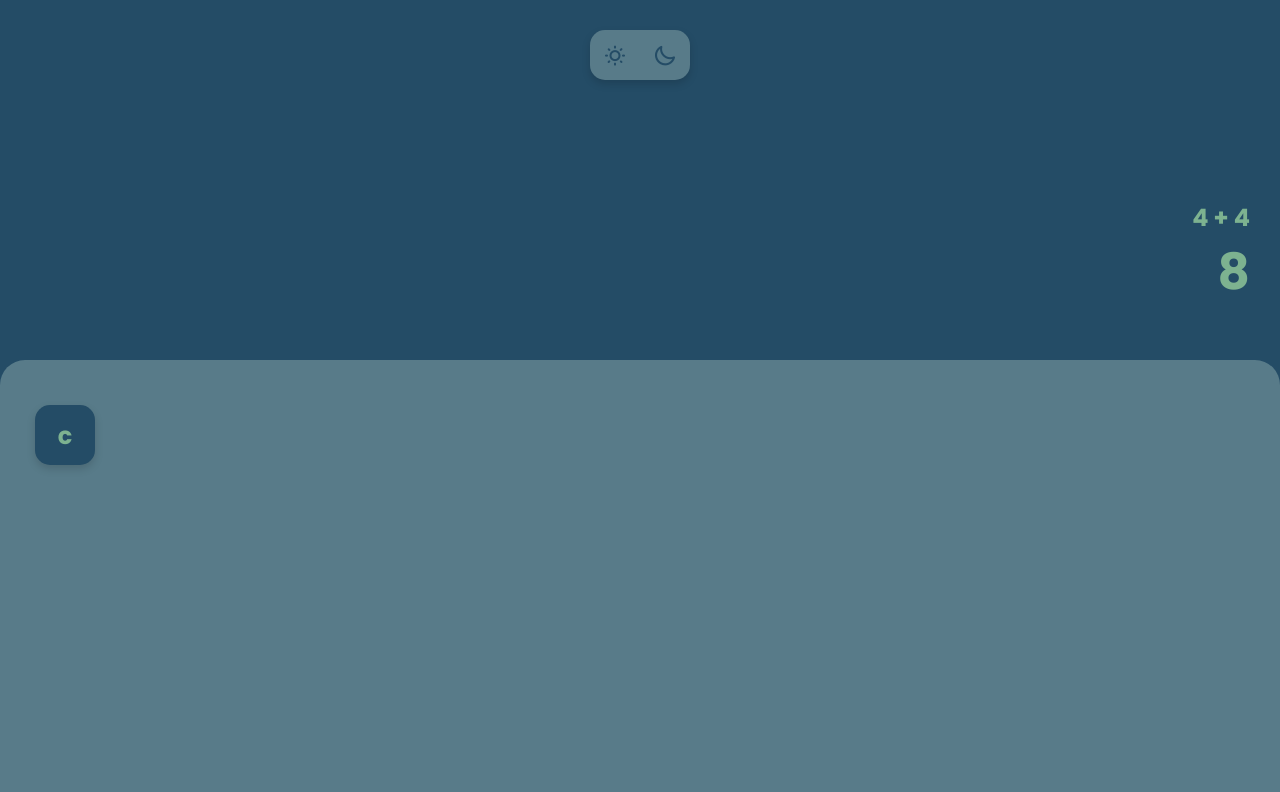
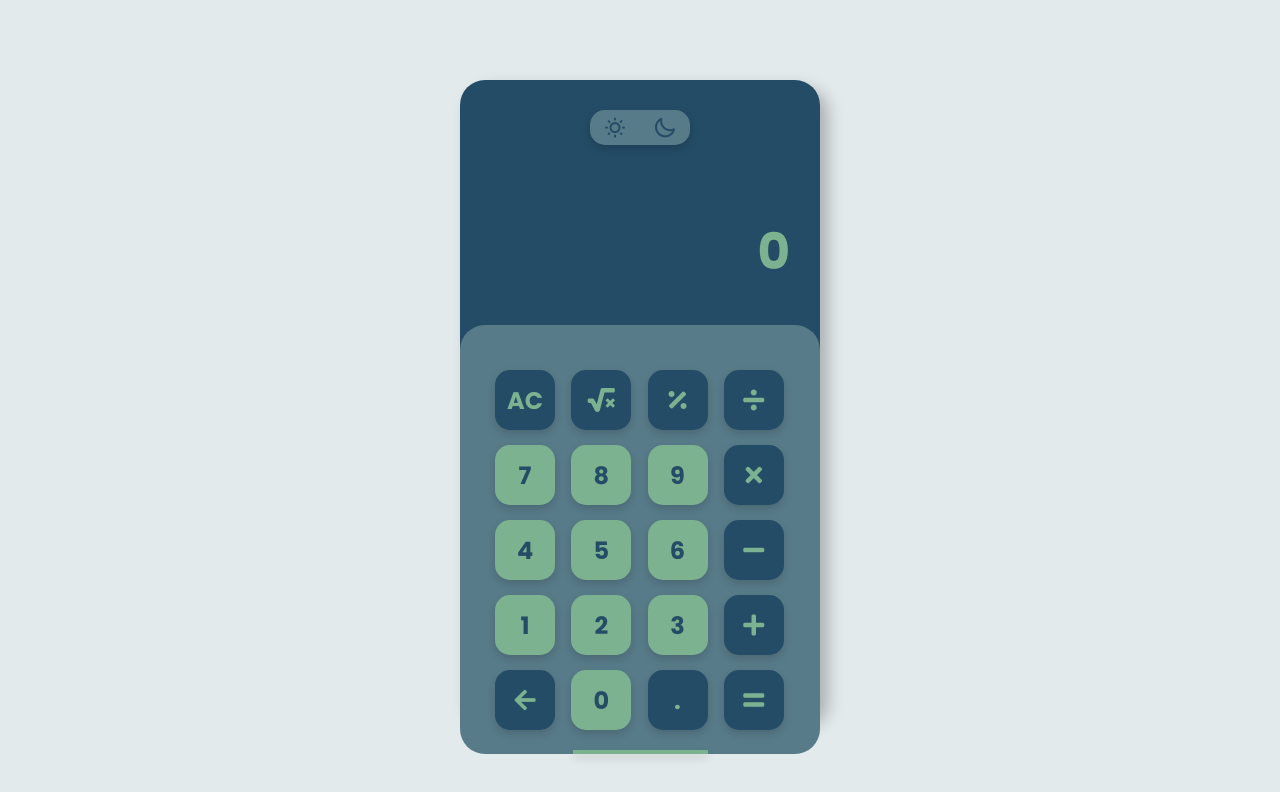
Before and after one commit to stagbont/Calculator, a plain HTML site: page index.html in a window 1280 px wide. Drawn offline with nearby package versions, Linux system fonts and the light colour scheme.

Commit message:
Done with the Calculator Interface

```diff
--- a/asset/css/style.css
+++ b/asset/css/style.css
@@ -16,10 +16,20 @@ li {
     list-style: none;
 }
 
+.main__container {
+    display: flex;
+    justify-content: center;
+    align-items: center;
+    background-color: #e3eaec;
+    height: 100vh;
+}
+
 main {
-    display: block;
-    height: 100vh;
-    background-color: #B5C7CC;
+    display: flex;
+    height: 80vh;
+    width: 360px;
+    box-shadow: 8px 8px 16px rgba(0, 0, 0, 0.25);
+    border-radius: 25px;
 }
 
 /* Calculator Background */
@@ -28,7 +38,9 @@ main {
     flex-direction: column;
     background-color: var(--primary-color);
     padding-top: 30px;
-    height: 100vh;
+    height: 80vh;
+    width: 100%;
+    border-radius: 25px;
 }
 
 /* Day / Night container */
@@ -77,12 +89,14 @@ main {
     color: var(--secondary-color);
 }
 
-
+/* Active selector */
+.dayornight__active {
+    background-color: var();
+}
 
 
 /* Display Area */
 .display__area {
-    padding-top: 90px;
     padding-right: 30px;
     display: flex;
     flex-direction: column;
@@ -98,24 +112,25 @@ main {
 
 .expression__line {
     font-size: 24px;
+    height: 40px;
 }
 
 .input__line {
     font-size: 50px;
+    height: 80px;
 }
 
 
 
 /* Keypads */
 .keypad__background {
-    position: absolute;
+    position: relative;
     bottom: 0;
     left: 0;
-    width: 100%;
-    height: 55vh;
+    width: 360px;
+    height: 65vh;
     background-color: var(--primary-secondary-color);
-    border-top-left-radius: 25px;
-    border-top-right-radius: 25px;
+    border-radius: 25px;
 }
 
 .keypad__container {
@@ -123,7 +138,7 @@ main {
     grid-template-columns: repeat(4, 1fr);
     grid-template-rows: repeat(5, 1fr);
     gap: 15px;
-    margin: 45px 35px;
+    margin: 45px 35px 20px 35px;
 }
 
 .key {
@@ -138,4 +153,35 @@ main {
     background: var(--primary-color);
     font-size: 24px;
     font-weight: 700;
+    transition: 0.3s;
+    cursor: pointer;
 }
+
+.num__key {
+    color: var(--primary-color);
+    background: var(--secondary-color);
+}
+
+.key:hover {
+    background: var(--secondary-color);
+    color: var(--primary-color);
+}
+
+.num__key:hover {
+    background: var(--primary-color);
+    color: var(--secondary-color);
+}
+
+.bar__container {
+    display: flex;
+    align-items: center;
+    justify-content: center;
+}
+
+.bar {
+    display: block;
+    width: 135px;
+    height: 4px;
+    background-color: var(--secondary-color);
+    box-shadow: var(--shadow);
+}
--- a/index.html
+++ b/index.html
@@ -10,10 +10,12 @@
     <link rel="preconnect" href="https://fonts.googleapis.com">
     <link rel="preconnect" href="https://fonts.gstatic.com" crossorigin>
     <link href="https://fonts.googleapis.com/css2?family=Poppins:wght@400;500;600;700&display=swap" rel="stylesheet">
+    <link rel="stylesheet" href="https://use.fontawesome.com/releases/v5.5.0/css/all.css" integrity="sha384-B4dIYHKNBt8Bc12p+WXckhzcICo0wtJAoU8YZTY5qE0Id1GSseTk6S+L3BlXeVIU" crossorigin="anonymous">
 </head>
 <body>
 
     <!-- Background -->
+    <div class="main__container">
         <main>
                 <!-- Calculator Background -->
             <section class="calculator__container">
@@ -33,23 +35,49 @@
                 <div class="display__area">
                     <!-- Expression line -->
                     <p class="expression__line" id="expression-line">
-                    4 + 4
+
                     </p>
                     <!-- Input line -->
                     <p class="input__line" id="input-line">
-                    8
+                        0
                     </p>
                 </div>
 
+                    <!-- Keypad background -->
                 <div class="keypad__background">
-                <div class="keypad__container">
-                    <div data-key="" class="key">
-                        <kbd>c</kbd>
+                        <!-- Keyboard Container -->
+                    <div class="keypad__container" id="keypad-container">
+                            <!-- keys -->
+                        <div class="key">AC</div>
+                        <div class="key"><i class='fas fa-square-root-alt'></i></div>
+                        <div class="key"><i class='fas fa-percentage'></i></div>
+                        <div class="key"><i class='fas fa-divide'></i></div>
+                        <div class="key num__key">7</div>
+                        <div class="key num__key">8</div>
+                        <div class="key num__key">9</div>
+                        <div class="key"><i class='fa fa-times'></i></div>
+                        <div class="key num__key">4</div>
+                        <div class="key num__key">5</div>
+                        <div class="key num__key">6</div>
+                        <div class="key"><i class='fa fa-minus'></i></div>
+                        <div class="key num__key">1</div>
+                        <div class="key num__key">2</div>
+                        <div class="key num__key">3</div>
+                        <div class="key"><i class='fa fa-plus'></i></div>
+                        <div class="key"><i class='fa fa-arrow-left'></i></div>
+                        <div class="key num__key">0</div>
+                        <div class="key">.</div>
+                        <div class="key"><i class='fas fa-equals'></i></div>
                     </div>
+
+                    <!-- Bar -->
+                    <div class="bar__container">
+                        <div class="bar"></div>
                     </div>
                 </div>
             </section>
         </main>
+    </div>
 
     <script src="asset/js/app.js"></script>
 </body>
```
Lines whose indentation alone changed are shown as unchanged.
